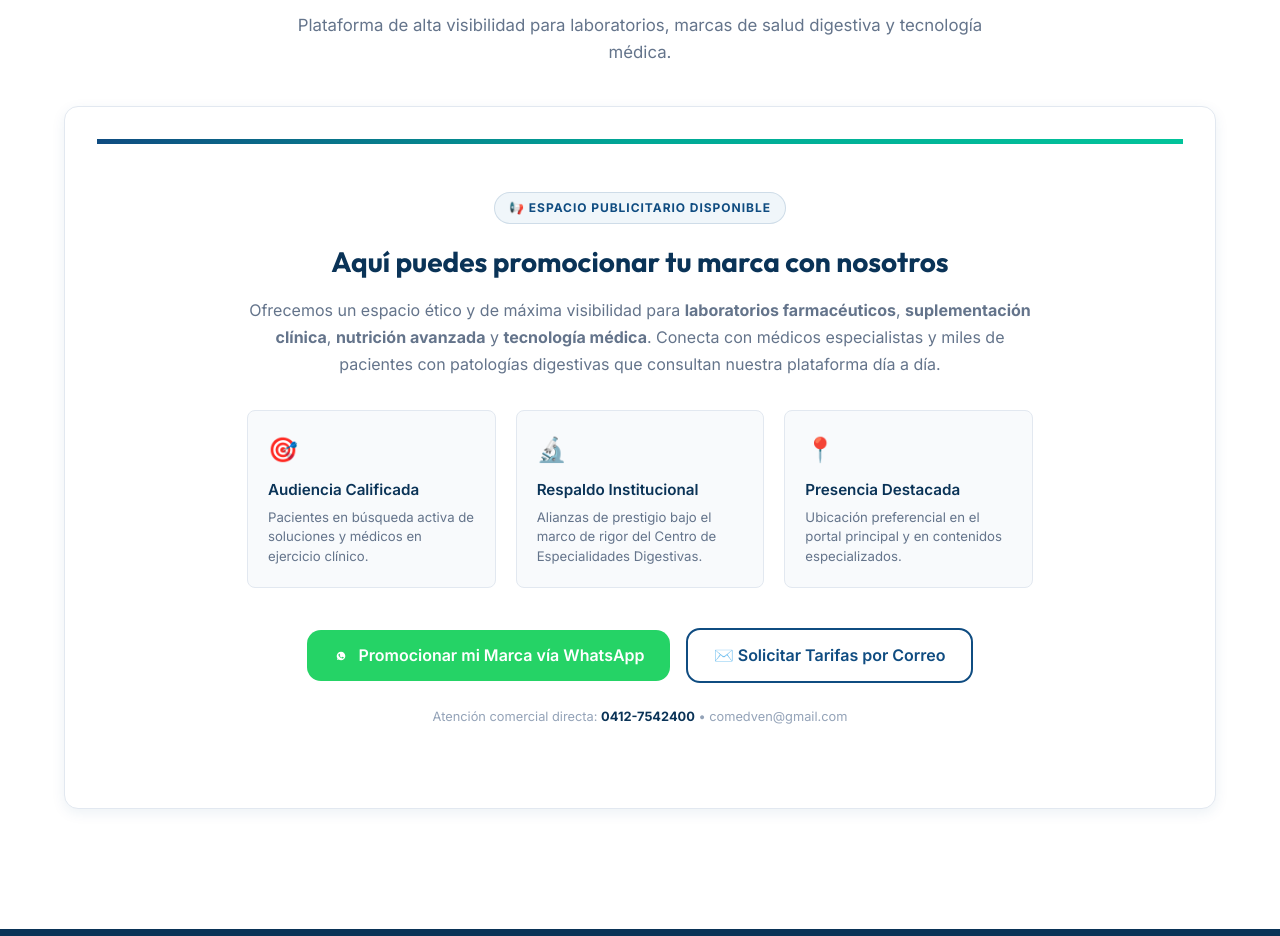
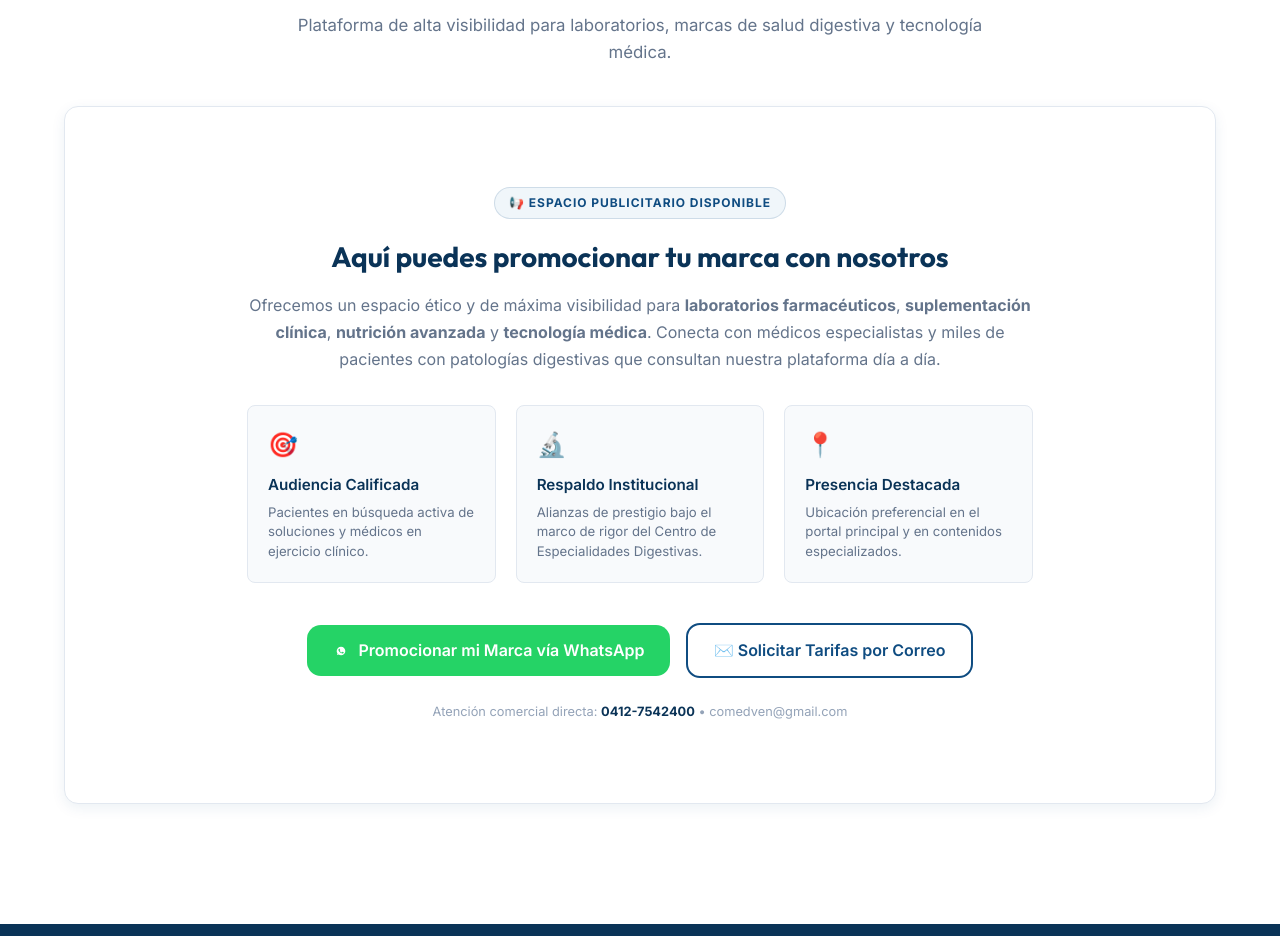
Before and after one commit to luisge12/COMEDVEN, a Next.js app: page / in a window 1280 px wide. Shown: the part 5220-6156 px from the top of the page. Built offline with nearby package versions, Linux system fonts and the light colour scheme.

Commit message:
Eliminar franja de color superior en la tarjeta de espacio publicitario

```diff
--- a/src/components/SponsorBanners.tsx
+++ b/src/components/SponsorBanners.tsx
@@ -35,14 +35,6 @@ export default function SponsorBanners({ showHeader = false }: Props) {
           position: 'relative'
         }}
       >
-        {/* Franja decorativa superior */}
-        <div
-          style={{
-            height: '5px',
-            background: 'linear-gradient(90deg, var(--color-primary) 0%, var(--color-accent) 50%, var(--color-secondary) 100%)'
-          }}
-        />
-
         <div style={{ padding: '3rem 2rem', textAlign: 'center', maxWidth: '850px', margin: '0 auto' }}>
           {/* Badge de Oportunidad */}
           <span
```
